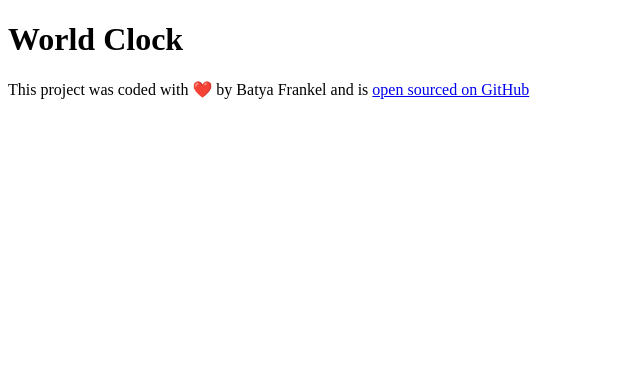
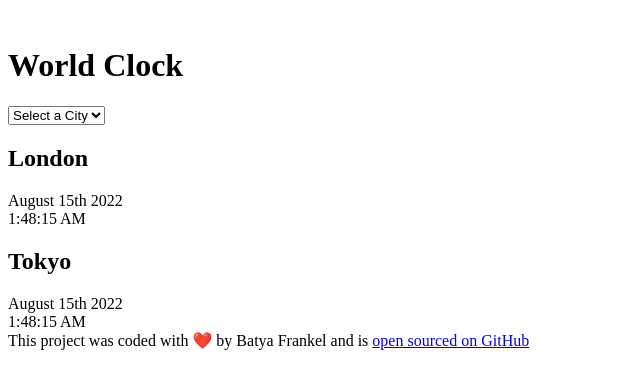
Before and after one commit to BatyaFrankel/world-clock, a plain HTML site: page index.html in a window 1280 px wide. Shown: the whole page, without its empty margins (0-640 px from the left). Drawn offline with nearby package versions, Linux system fonts and the light colour scheme.

Commit message:
added basic html

```diff
--- a/index.html
+++ b/index.html
@@ -9,7 +9,29 @@
     <title>World Clock</title>
   </head>
   <body>
+    <img src="" alt="" />
     <h1>World Clock</h1>
+    <div>
+      <select name="world-clock" id="world-clock">
+        <option value="">Select a City</option>
+        <option value="Europe/London">London</option>
+        <option value="Australia/Sydney">Sydney</option>
+        <option value="Asia/Tokyo">Tokyo</option>
+        <option value="America/New_York">New York</option>
+      </select>
+    </div>
+
+    <div class="city">
+        <h2>London</h2>
+        <div class="date">August 15th 2022</div>
+        <div class="time">1:48:15 AM</div>
+      </div>
+      <div class="city">
+        <h2>Tokyo</h2>
+        <div class="date">August 15th 2022</div>
+        <div class="time">1:48:15 AM</div>
+      </div>
+    </div>
     <footer>
       This project was coded with ❤️ by Batya Frankel and is
       <a href="https://github.com/BatyaFrankel/world-clock" target="_blank">
```
